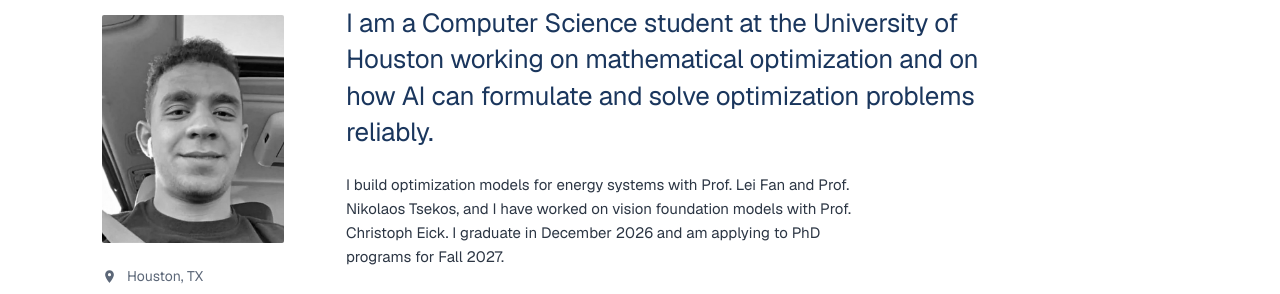
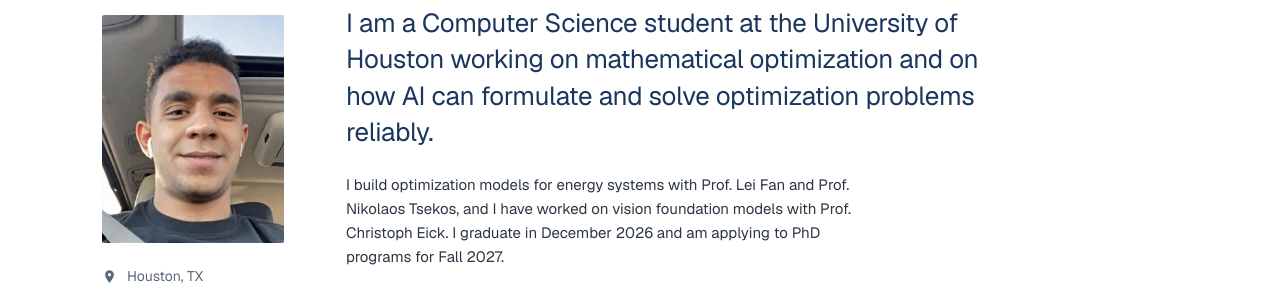
Before and after one commit to MAmr9UH/MAmr9UH.github.io, a plain HTML site: page index.html in a window 1280 px wide. Shown: the part 127-421 px from the top of the page. Drawn offline with nearby package versions, Linux system fonts and the light colour scheme.

Commit message:
Show the portrait in color and switch to grayscale on hover

```diff
--- a/style.css
+++ b/style.css
@@ -12,8 +12,8 @@ img,video{max-width:100%;display:block}
 .side h1{font-size:32px;white-space:nowrap;line-height:1.15;font-weight:600;color:var(--navy);margin:0;letter-spacing:-.02em}
 .side h1 a{text-decoration:none;color:inherit}
 .side .sub{color:var(--muted);font-size:13px;margin:6px 0 18px}
-.portrait{width:182px;height:228px;object-fit:cover;border-radius:2px;filter:grayscale(100%);transition:filter .5s ease}
-.portrait:hover{filter:grayscale(0%)}
+.portrait{width:182px;height:228px;object-fit:cover;border-radius:2px;filter:grayscale(0%);transition:filter .5s ease}
+@media (hover:hover){.portrait:hover{filter:grayscale(100%)}}
 .side ul{list-style:none;padding:0;margin:22px 0 0}
 .side li{margin:0 0 9px;font-size:14px}
 .side li a,.side li span{display:flex;align-items:center;gap:10px;color:var(--ink);text-decoration:none}
```
